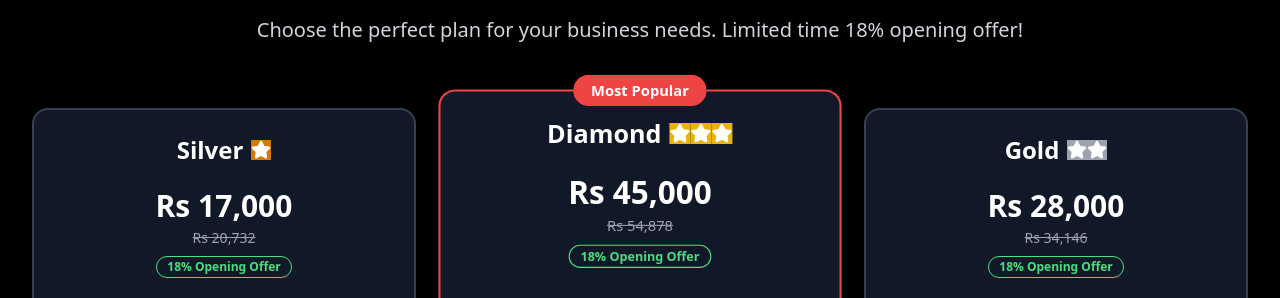
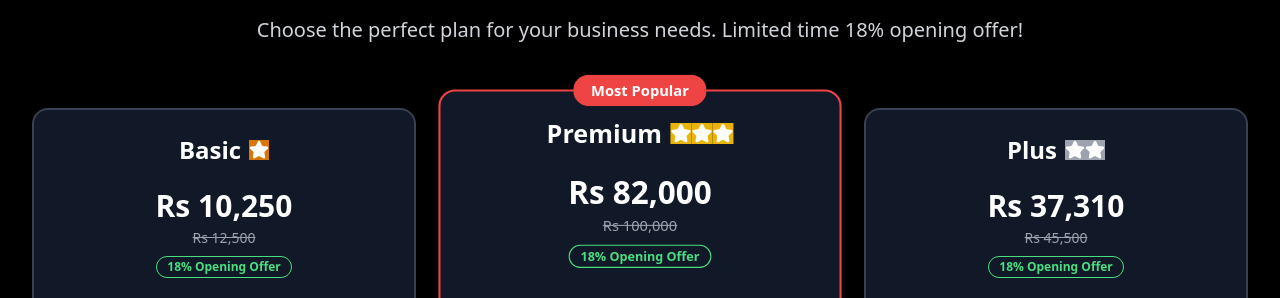
Before and after one commit to ashwyn79/webcraft-agency-designs, a React (Vite) app: page / in a window 1280 px wide. Shown: the part 3020-3318 px from the top of the page. Built offline with nearby package versions, Linux system fonts and the light colour scheme; no server answers; the database is empty.

Commit message:
Reverted to commit a499c9f0f7fb888d7f68d74f5c09568b27670463

```diff
--- a/src/components/Pricing.tsx
+++ b/src/components/Pricing.tsx
@@ -8,9 +8,9 @@ import { Check, Star } from 'lucide-react';
 const Pricing = () => {
   const plans = [
     {
-      name: 'Silver',
-      price: 'Rs 17,000',
-      originalPrice: 'Rs 20,732',
+      name: 'Basic',
+      price: 'Rs 10,250',
+      originalPrice: 'Rs 12,500',
       stars: 1,
       color: 'bg-amber-600',
       features: [
@@ -32,9 +32,9 @@ const Pricing = () => {
       ]
     },
     {
-      name: 'Diamond',
-      price: 'Rs 45,000',
-      originalPrice: 'Rs 54,878',
+      name: 'Premium',
+      price: 'Rs 82,000',
+      originalPrice: 'Rs 100,000',
       stars: 3,
       color: 'bg-yellow-500',
       popular: true,
@@ -57,9 +57,9 @@ const Pricing = () => {
       ]
     },
     {
-      name: 'Gold',
-      price: 'Rs 28,000',
-      originalPrice: 'Rs 34,146',
+      name: 'Plus',
+      price: 'Rs 37,310',
+      originalPrice: 'Rs 45,500',
       stars: 2,
       color: 'bg-gray-400',
       features: [
```
